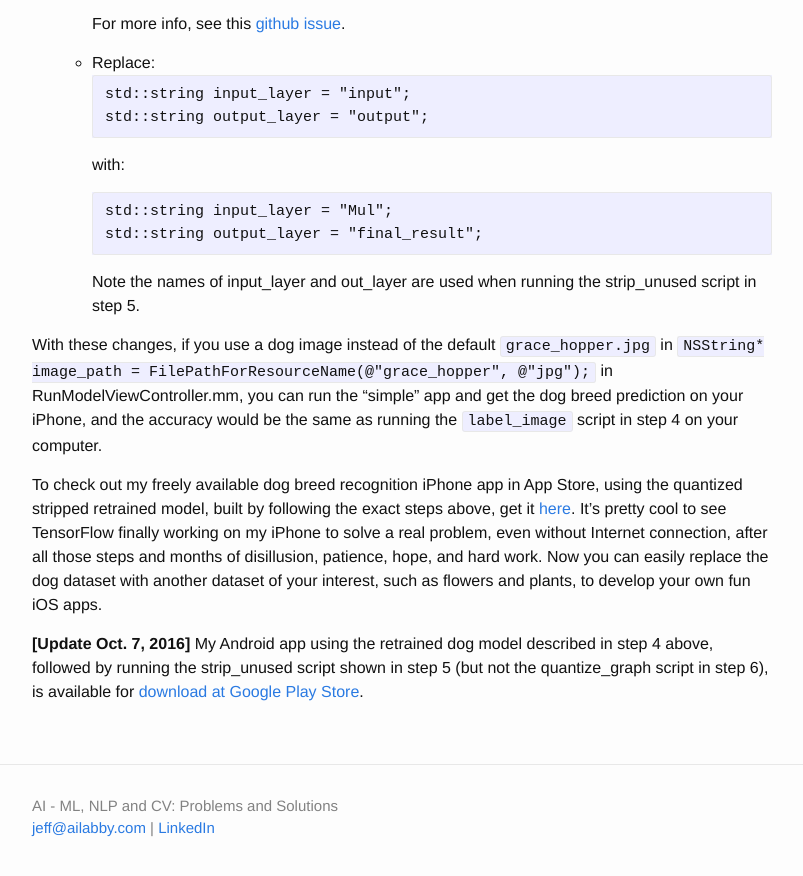
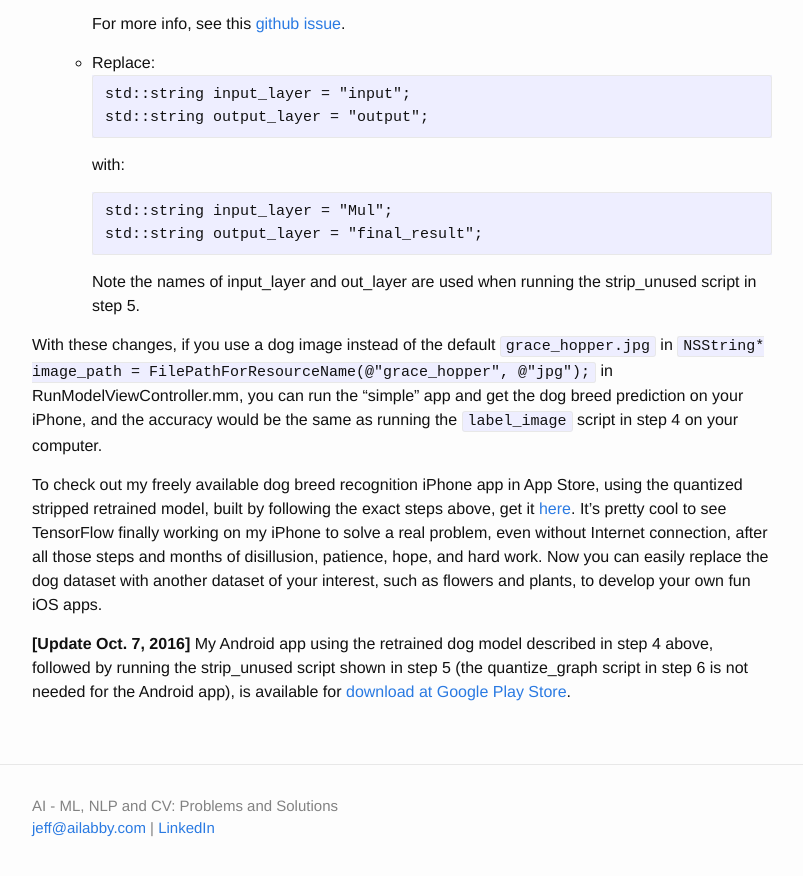
Before and after one commit to jeffxtang/jeffxtang.github.io, a Jekyll site: the page built from _posts/2016-09-23-mobile-tensorflow.md, in a window 1280 px wide and 900 px high, scrolled down 2960 px. Shown: the top 876 px of the window, without its empty margins (238-1041 px from the left). Built offline with Jekyll 4.4.1, drawn with Linux system fonts in a browser that asks for light colours; comment, search, counter and statistics services are not loaded.

Commit message:
added link to Android app - rewording

```diff
--- a/_posts/2016-09-23-mobile-tensorflow.md
+++ b/_posts/2016-09-23-mobile-tensorflow.md
@@ -103,4 +103,4 @@ With these changes, if you use a dog image instead of the default `grace_hopper.
 
 To check out my freely available dog breed recognition iPhone app in App Store, using the quantized stripped retrained model, built by following the exact steps above, get it [here](https://itunes.apple.com/us/app/dog-breeds-recognition-powered/id1150923794?mt=8). It's pretty cool to see TensorFlow finally working on my iPhone to solve a real problem, even without Internet connection, after all those steps and months of disillusion, patience, hope, and hard work. Now you can easily replace the dog dataset with another dataset of your interest, such as flowers and plants, to develop your own fun iOS apps.
 
-**[Update Oct. 7, 2016]** My Android app using the retrained dog model described in step 4 above, followed by running the strip_unused script shown in step 5 (but not the quantize_graph script in step 6), is available for [download at Google Play Store](https://play.google.com/store/apps/details?id=com.ailabby.doggy).
+**[Update Oct. 7, 2016]** My Android app using the retrained dog model described in step 4 above, followed by running the strip_unused script shown in step 5 (the quantize_graph script in step 6 is not needed for the Android app), is available for [download at Google Play Store](https://play.google.com/store/apps/details?id=com.ailabby.doggy).
```
